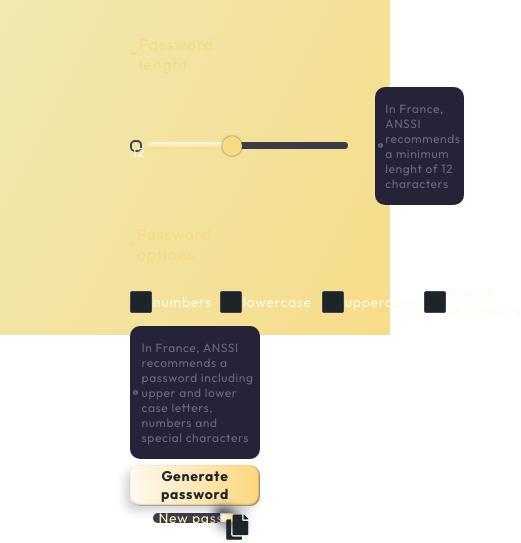
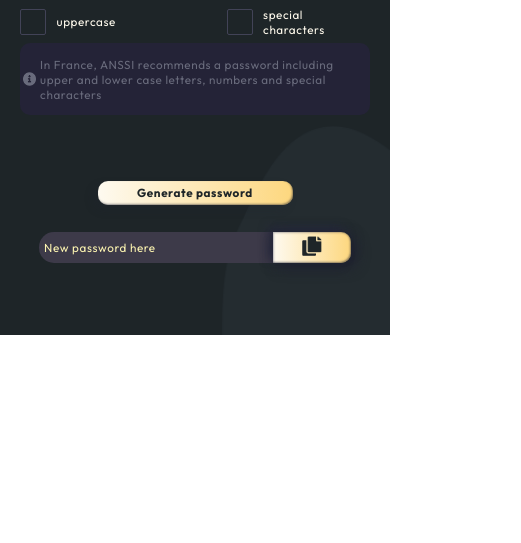
Before and after one commit to Elwindria/password_generator, a plain HTML site: page index.html in a window 390 px wide. Shown: the part 509-1052 px from the top of the page, 521 px wide, since content can reach past the window. After the commit the page ends 844 px from the top, so only its background shows below. Drawn offline with Linux system fonts and the light colour scheme.

Commit message:
responsive fini

```diff
--- a/css/style.css
+++ b/css/style.css
@@ -7,7 +7,7 @@ body{
 #desktop{
     width: 100vw;
     height: 100vh;
-    padding: 2.0833vw 16.9271vw;
+    padding: 3.6458vw 16.9271vw;
     box-sizing: border-box;
     justify-content: center;
     align-items: center;
@@ -20,13 +20,13 @@ body{
     background-size: cover;
     background-repeat: no-repeat;
     border-radius: 15px;
-    width: 67.7083vw;
-    height: 41.6667vw;
+    width: 100%;
+    height: 100%;
     padding: 2.0833vw 17.1875vw 4.6875vw;
     box-sizing: border-box;
     display: flex;
     flex-direction: column;
-    gap: 1.5625vw;
+    justify-content: space-around;
 }
 
 /* title start*/
@@ -45,7 +45,7 @@ body{
 h1{
     font-family: 'Outfit', sans-serif;
     font-weight: 500;
-    font-size: 2.8125rem;
+    font-size: 2.3438vw;
     letter-spacing: 0.05em;
     color: #F7DA84;
     text-shadow: 0px 0px 3.5px #F7DA84;
@@ -64,7 +64,7 @@ h1{
 h2{
     font-family: 'Outfit', sans-serif;
     font-weight: 400;
-    font-size: 1rem;
+    font-size: .8333vw;
     letter-spacing: 0.05em;
     color: #F7DA84;
 }
@@ -80,9 +80,9 @@ h2{
 }
 
 /* under title end */
-/* lenght start */
+/* length start */
 
-#under_lenght{
+#under_length{
     display: flex;
     gap: 3.125vw;
 }
@@ -96,7 +96,7 @@ h2{
 #value{
     font-family: 'Outfit', sans-serif;
     font-weight: 400;
-    font-size: .8125rem;
+    font-size: .6771vw;
     letter-spacing: 0.05em;
     color: #FEF8EA;
     border: #424357 2px solid;
@@ -104,7 +104,8 @@ h2{
     width: 2.0833vw;
     height: 1.5625vw;
     text-align: center;
-    padding-top: .5208vw;
+    padding-top: .2381vw;
+    box-sizing: border-box;
 }
 
 /* range-slider start */
@@ -112,19 +113,19 @@ h2{
 input[type="range"] {
     -webkit-appearance: none;
     margin-right: 15px;
-    width: 200px;
+    width: 10.4167vw;
     height: 7px;
     background: #3D3A49;
     border-radius: 5px;
-    background-image: linear-gradient(#FEF9ED, #FDD881);
+    background-image: linear-gradient(90deg, #FEFAF0 0%, #FDD77E 100%);
     background-size: 40% 100%;
     background-repeat: no-repeat;
   }
 
   input[type="range"]::-webkit-slider-thumb {
     -webkit-appearance: none;
-    height: 20px;
-    width: 20px;
+    height: 1.0417vw;
+    width: 1.0417vw;
     border-radius: 50%;
     background: #F7DA84;
     cursor: ew-resize;
@@ -155,7 +156,7 @@ input[type="range"] {
 .warning > p{
     font-family: 'Outfit';
     font-weight: 400;
-    font-size: .75rem;
+    font-size: .625vw;
     letter-spacing: 0.05em;
     color: #696B7C;
 }
@@ -165,7 +166,7 @@ input[type="range"] {
     height: 1.3021vw;
 }
 
-/* lenght stop */
+/* length stop */
 /* option start */
 
 #div_input_option_all{
@@ -247,7 +248,7 @@ input[type="range"] {
 .span_option{
     font-family: 'Outfit', sans-serif;
     font-weight: 400;
-    font-size: .875rem;
+    font-size: .7292vw;
     letter-spacing: 0.05em;
     color: #FEF9EC;
 }
@@ -277,12 +278,16 @@ input[type="range"] {
 
     font-family: 'Outfit', sans-serif;
     font-weight: 700;
-    font-size: .875rem;
+    font-size: .7292vw;
     letter-spacing: 0.05em;
     color: #1E2528;
     margin-bottom: .7813vw;
 
     cursor: pointer;
+
+    display: flex;
+    align-items: center;
+    justify-content: center;
 }
 
 #div_input_response{
@@ -292,7 +297,7 @@ input[type="range"] {
 #password_input{
     font-family: 'Outfit', sans-serif;
     font-weight: 400;
-    font-size: .875rem;
+    font-size: .7292vw;
     letter-spacing: 0.05em;
     color: #FBF3B0;
     text-indent: 1.3021vw;
@@ -318,13 +323,16 @@ input[type="range"] {
     background: #3D3A49;
     border-radius: 10px;
     padding: .5208vw;
-    display: none;
+    display: flex;
+    justify-content: center;
+    align-items: center;
+    opacity: 0;
 }
 
 #succes{
     font-family: 'Outfit', sans-serif;
     font-weight: 700;
-    font-size: 1rem;
+    font-size: .8333vw;
     letter-spacing: 0.05em;
     color: #FDDB89;
     margin: 0;
@@ -348,3 +356,324 @@ input[type="range"]::-webkit-slider-thumb:hover{
 /*check Js for other hover like checkbox or range-slider
 
 /* all hover end */
+/* ================================================================== */
+/* =================Media screen ===================================*/
+/* ================================================================= */
+
+@media screen and (max-width: 1280px){
+
+    #desktop{
+        padding: 1.5873vw 3.9683vw;
+    }
+
+    #background{
+        padding: 2.381vw 6.3492vw;
+    }
+
+    /* font */
+    h1{
+        font-size: 2.7778vw;
+    }
+
+    h2{
+        font-size: 1.5873vw;
+    }
+
+    #value{
+        font-size: 1.1111vw;
+        padding-top: .6349vw;
+        width: 3.9683vw;
+        height: 2.9365vw;
+    }
+
+    .warning > p{
+        font-size: .9524vw;
+    }
+
+    .span_option{
+        font-size: 1.2698vw;
+    }
+
+    #button_generate{
+        font-size: 1.1111vw;
+    }
+
+    #password_input{
+        font-size: 1.1111vw;
+    }
+
+    #succes{
+        font-size: 1.1111vw;
+    }
+    /* font */
+    /* img/svg */
+
+    #logo{
+        width: 5.5556vw;
+        height: 3.9683vw;
+    }
+
+    #ruler{
+        width: 3.5714vw;
+        height: 1.5873vw;
+    }
+
+    #tools{
+        width: 2.381vw;
+        height: 2.381vw;
+    }
+
+    /* img/svg */
+    /* checkbox */
+    #div_input_option_all{
+        flex-direction: column;
+    }
+
+    .div_input_option{
+        gap:31.746vw;
+    }
+
+    .div_input_option > div{
+        gap:2.6379vw;
+    }
+
+    .checkbox{
+        width: 25px;
+        height: 25px;
+    }
+
+    .checkmark{
+        width: 24px;
+        height: 24px;
+    }
+
+    .checkmark:after{
+        width: 7px;
+        height: 12px;
+        top: 2px;
+        left: 7px;
+    }
+
+    .span_option{
+        width: 11.9048vw;
+    }
+    /* checkbox */
+    /* response */
+
+    #button_generate{
+        width: 15.873vw;
+        height: 3.4921vw;
+    }
+
+    #password_input{
+        width: 32.5397vw;
+        height: 3.9683vw;
+    }
+
+    #button_copy{
+        width: 6.3492vw;
+        height: 3.9683vw;
+    }
+
+    #div_succes{
+        width: 15.873vw;
+        height: 1.9841vw;
+    }
+
+    #img_copy{
+        width: 2.381vw;
+        height: 2.381vw;
+    }
+    /* response */
+}
+
+@media screen and (max-width: 768px){
+
+    #desktop{
+        padding: 0px;
+    }
+
+    #background{
+        padding: 0 5.2083vw;
+        border-radius: 0px;
+        background-image: url(../images/background_mobile.png);
+    }
+
+    #under_length{
+        flex-direction: column;
+    }
+
+    input[type="range"]{
+        width: 100%;
+        height: 1.9531vw;
+    }
+
+    input[type="range"]::-webkit-slider-thumb {
+        height: 4vw;
+        width: 4vw;
+      }
+
+    /* font */
+    h1{
+        font-size: 5.2083vw;
+    }
+
+    h2{
+        font-size: 3.2552vw;
+    }
+
+    #value{
+        font-size: 1.8229vw;
+        padding-top: .6vw;
+        width: 6.5104vw;
+        height: 3.9063vw;
+    }
+
+    .warning > p{
+        font-size: 1.8229vw;
+    }
+
+    .span_option{
+        font-size: 2.6042vw;
+    }
+
+    #button_generate{
+        font-size: 2.2vw;
+    }
+
+    #password_input{
+        font-size: 2.2vw;
+    }
+
+    #succes{
+        font-size: 2.2vw;
+    }
+    /* font */
+    /* img/svg */
+
+    #logo{
+        width: 11vw;
+        height: 8vw;
+    }
+
+    #ruler{
+        width: 7vw;
+        height: 3vw;
+    }
+
+    #tools{
+        width: 5vw;
+        height: 5vw;
+    }
+
+    /* img/svg */
+    /* response */
+
+    #button_generate{
+        width: 30vw;
+        height: 4vw;
+    }
+
+    #password_input{
+        width: 40vw;
+        height: 5vw;
+    }
+
+    #button_copy{
+        width: 12vw;
+        height: 5vw;
+    }
+
+    #div_succes{
+        width: 30vw;
+        height: 3vw;
+    }
+
+    #img_copy{
+        width: 2.381vw;
+        height: 2.381vw;
+    }
+
+    .img_warning{
+        width: 3.5vw;
+        height: 3.5vw;
+    }
+    /* response */
+}
+
+@media screen and (max-width: 460px){
+
+    /*font */
+    h1{
+        font-size: 7vw;
+    }
+
+    h2{
+        font-size: 5vw;
+    }
+
+    #value{
+        font-size: 3vw;
+        padding-top: 1vw;
+        width: 10vw;
+        height: 8vw;
+    }
+
+    .warning > p{
+        font-size: 3vw;
+    }
+
+    .span_option{
+        font-size: 3vw;
+    }
+
+    #button_generate{
+        font-size: 3vw;
+    }
+
+    #password_input{
+        font-size: 3vw;
+    }
+
+    #succes{
+        font-size: 3vw;
+    }
+    /* font */
+    /* response */
+
+    #response {
+        gap: 3vw;
+    }
+
+    #button_generate{
+    width: 50vw;
+    height: 6vw;
+    margin-bottom: 4vw;
+    }
+
+    #password_input{
+        width: 60vw;
+        height: 8vw;
+    }
+
+    #button_copy{
+        width: 20vw;
+        height: 8vw;
+    }
+
+    #div_succes{
+        width: 50vw;
+        height: 6vw;
+    }
+
+    #img_copy{
+        width: 5vw;
+        height: 5vw;
+    }
+
+    .img_warning{
+        width: 3.5vw;
+        height: 3.5vw;
+    }
+    /* response */
+}
--- a/index.html
+++ b/index.html
@@ -25,26 +25,26 @@
                     <h1>password generator</h1>
                 </div>
                 <!-- title -->
-                <!-- lenght -->
-                <div id="lenght">
+                <!-- length -->
+                <div id="length">
                     <div class="under_title">
                         <svg id="ruler" viewBox="0 0 36 16" fill="none" xmlns="http://www.w3.org/2000/svg">
                             <path d="M34 0H31V5.5C31 5.77625 30.7763 6 30.5 6H29.5C29.2237 6 29 5.77625 29 5.5V0H25V5.5C25 5.77625 24.7763 6 24.5 6H23.5C23.2237 6 23 5.77625 23 5.5V0H19V5.5C19 5.77625 18.7763 6 18.5 6H17.5C17.2237 6 17 5.77625 17 5.5V0H13V5.5C13 5.77625 12.7762 6 12.5 6H11.5C11.2238 6 11 5.77625 11 5.5V0H7V5.5C7 5.77625 6.77625 6 6.5 6H5.5C5.22375 6 5 5.77625 5 5.5V0H2C0.895625 0 0 0.895625 0 2V14C0 15.1044 0.895625 16 2 16H34C35.1044 16 36 15.1044 36 14V2C36 0.895625 35.1044 0 34 0Z" fill="#F7DA84"/>
                         </svg>
-                        <h2>Password lenght</h2>
+                        <h2>Password length</h2>
                     </div>
-                    <div id="under_lenght">
+                    <div id="under_length">
                         <div id="div_range_sliders">
                             <div><p id="value">12</p></div>
                             <input  id="range_sliders" type="range" min="1" max="28" value="12">
                         </div>
                         <div id="warning_1" class="warning">
                             <img class="img_warning" src="images/warning.png" alt="an I in a circle">
-                            <p>In France, ANSSI recommends a minimum lenght of 12 characters</p>
+                            <p>In France, ANSSI recommends a minimum length of 12 characters</p>
                         </div>
                     </div>
                 </div>
-                <!-- lenght -->
+                <!-- length -->
                 <!-- option  -->
                 <div id="option">
                     <div class="under_title">
@@ -100,7 +100,7 @@
                     </div>
                     <div id="div_input_response">
                         <input type="text" value="New password here" id="password_input">
-                        <button type="button" id="button_copy"><img src="images/copy.png" alt="two files overlay"></button>
+                        <button type="button" id="button_copy"><img id="img_copy" src="images/copy.png" alt="two files overlay"></button>
                     </div>
                     <div id="div_succes">
                         <p id="succes">Succesfully copied !</p>
```
Also changed, not shown: js/main.js (+7 -4 lines).
